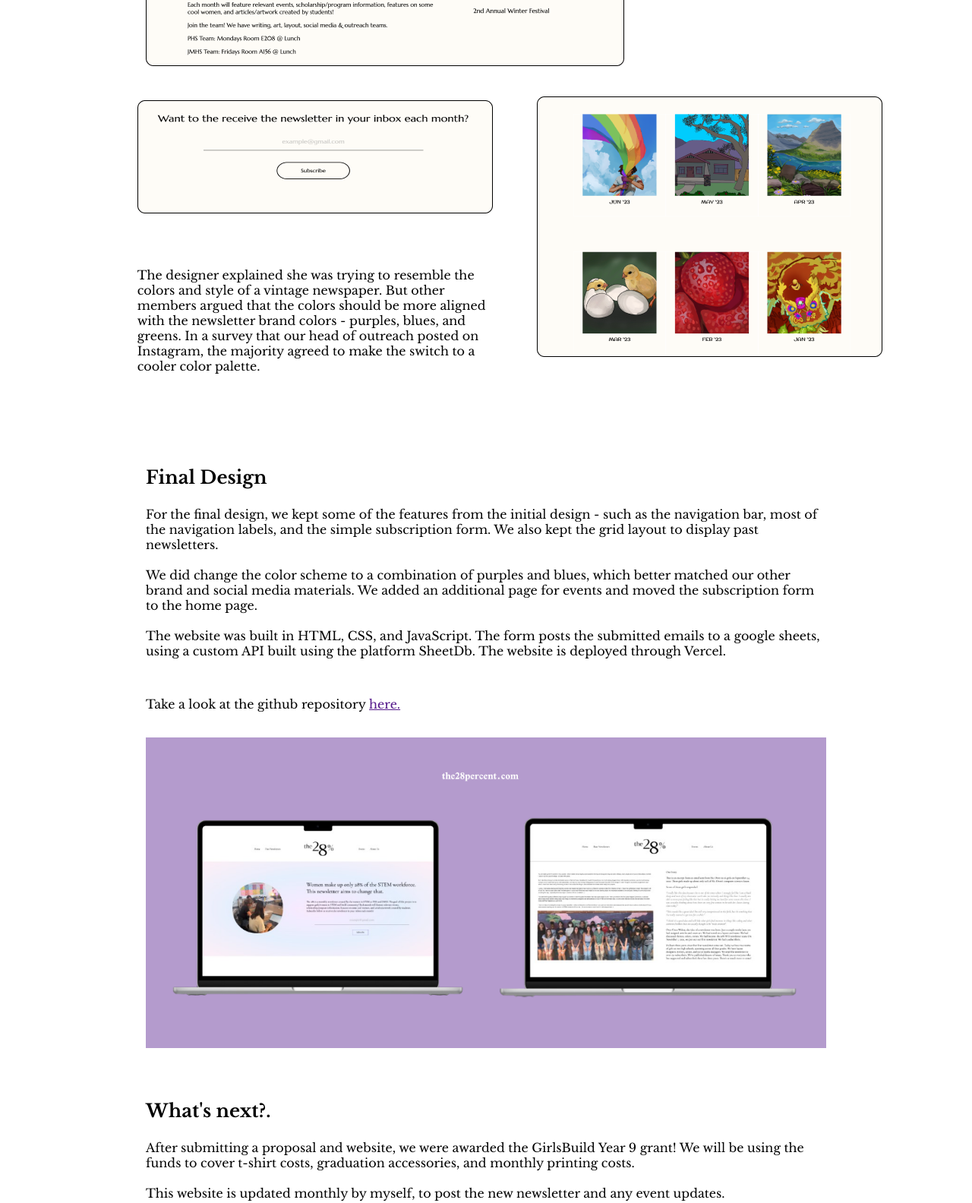
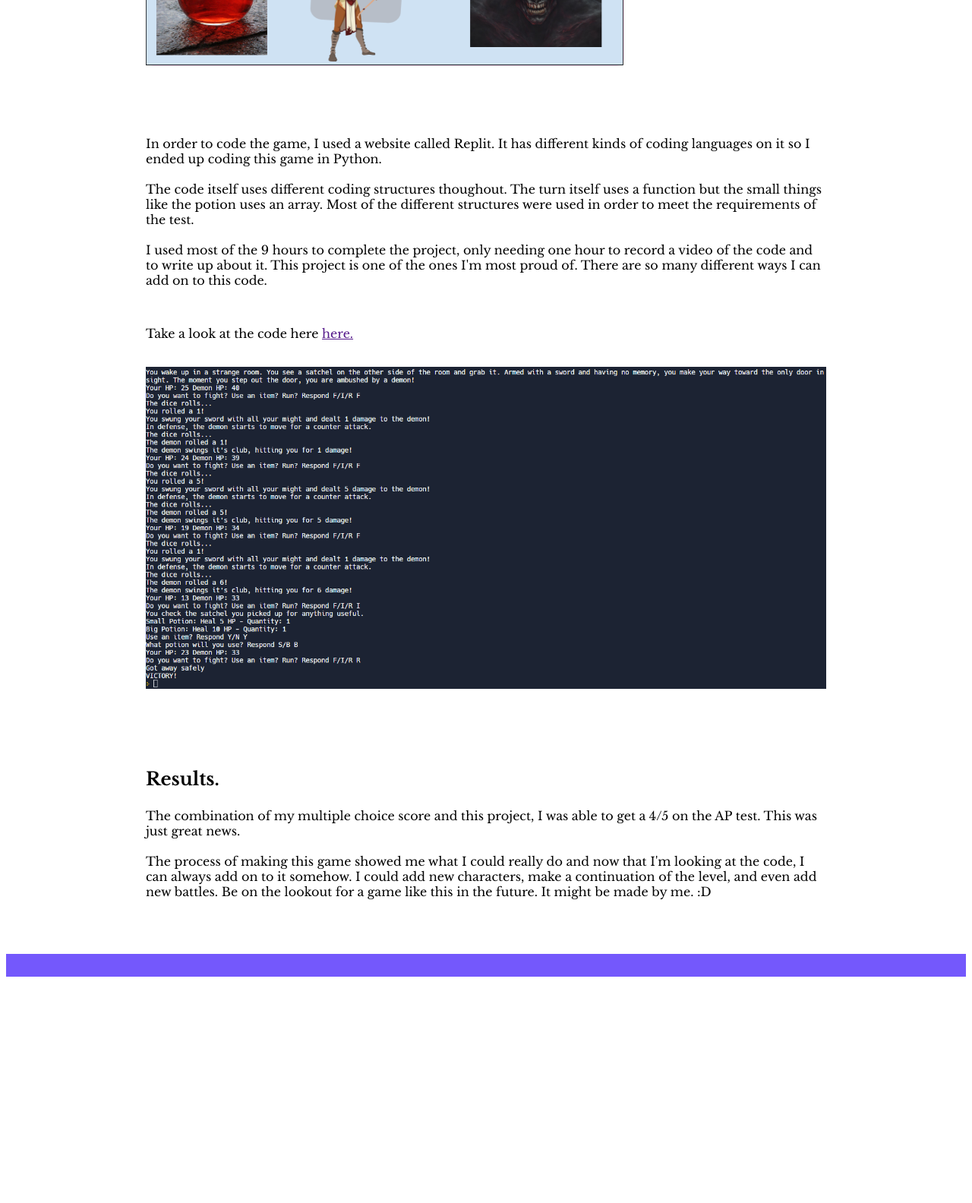
Before and after one commit to Bobby0609/Senior-Portfolio-Website, a plain HTML site: page pages/28-percent-example-page/28percent-example.html in a window 1280 px wide. Shown: the part 2220-3804 px from the top of the page at 76% size. After the commit the page ends 3514 px from the top, so only its background shows below. Drawn offline with nearby package versions, Linux system fonts and the light colour scheme.

Commit message:
Third Commit

```diff
--- a/pages/28-percent-example-page/28percent-example.html
+++ b/pages/28-percent-example-page/28percent-example.html
@@ -19,8 +19,7 @@
           <div class="nav-link dropdown">
             <a href="#""><p>projects</a>
             <div class="dropdown-content">
-              <a href="/pages/28-percent-example-page/28percent-example.html">28 Percent Website Example</a>
-              <a href="/pages/project-template.html">Project Template</a>
+              <a href="/pages/28-percent-example-page/28percent-example.html">Turned Based Battle</a>
             </div>
 
         </div>
@@ -99,94 +98,54 @@
 
       <div class="side-by-side">
         <div class="sbs-container" style="width: 630px; height: 418px">
-          <img src="./28percent-example-assets/initial-website-design.png" />
+          <img src="./28percent-example-assets/APCSP Mood Board.png" width="630" height="418"/>
         </div>
         <div>
           <p class="sbs-right" style="width: 265px">
-            A lot of the team liked the simplicity of the navigation menu and
-            information architecure, noting it was really easy to find
-            everything and navigate through the website.
-            <br /><br />
-            Team members also liked the use of a grid layout for past
-            newsletters and how simple the subscribe feature was.
-            <br /><br />
-            But in terms of the color & typography choices, the team was
-            divided.
+            When I think of fantasy the first things that come to mind are knights, monsters, and medieval times.
+            The first thing that came to mind would you would play as some swordsman fighting a monster.
+            Thus, the base of the game was conceptualized.
           </p>
         </div>
-      </div>
-    </div>
-
-    <div class="three-grid" style="padding-left: 5%">
-      <div class="three-grid-sec">
-        <div class="section">
-          <img
-            src="./28percent-example-assets/subscriber-list-design.png"
-            style="width: 468px; height: 149px"
-          />
-        </div>
-        <div class="section">
-          <p class="section-body">
-            The designer explained she was trying to resemble the colors and
-            style of a vintage newspaper. But other members argued that the
-            colors should be more aligned with the newsletter brand colors -
-            purples, blues, and greens. In a survey that our head of outreach
-            posted on Instagram, the majority agreed to make the switch to a
-            cooler color palette.
-          </p>
-        </div>
-      </div>
-      <div class="three-grid-sec">
-        <div class="section">
-          <img
-            src="./28percent-example-assets/past-newsletters-design.png"
-            style="width: 455px; height: 343px"
-          />
-        </div>
-
-        <div class="section"></div>
       </div>
     </div>
 
     <br /><br />
 
     <div class="section">
-      <p class="section-title">Final Design</p>
       <p class="section-body">
-        For the final design, we kept some of the features from the initial
-        design - such as the navigation bar, most of the navigation labels, and
-        the simple subscription form. We also kept the grid layout to display
-        past newsletters. <br />
-        <br />
-        We did change the color scheme to a combination of purples and blues,
-        which better matched our other brand and social media materials. We
-        added an additional page for events and moved the subscription form to
-        the home page.
+        In order to code the game, I used a website called Replit. It has different kinds of coding languages on it
+        so I ended up coding this game in Python.
         <br />
         <br />
-        The website was built in HTML, CSS, and JavaScript. The form posts the
-        submitted emails to a google sheets, using a custom API built using the
-        platform SheetDb. The website is deployed through Vercel.
+        The code itself uses different coding structures thoughout. The turn itself uses a function but the small things like the
+        potion uses an array. Most of the different structures were used in order to meet the requirements of the test.
+        <br />
+        <br />
+        I used most of the 9 hours to complete the project, only needing one hour to record a video of the code and to write up about it.
+        This project is one of the ones I'm most proud of. There are so many different ways I can add on to this code.
       </p>
       <br />
       <p class="section-body">
-        Take a look at the github repository <a href="">here.</a>
+        Take a look at the code here <a href="">here.</a>
       </p>
       <br />
 
-      <img src="./28percent-example-assets/final-design.png" style="width: 100%" />
+      <img src="./28percent-example-assets/CreateTask.png" style="width: 100%" />
     </div>
 
+    <br /><br />
+
     <div class="section">
-      <p class="section-title">What's next?.</p>
+      <p class="section-title">Results.</p>
       <p class="section-body">
-        After submitting a proposal and website, we were awarded the GirlsBuild
-        Year 9 grant! We will be using the funds to cover t-shirt costs,
-        graduation accessories, and monthly printing costs.
+        The combination of my multiple choice score and this project, I was able to get a 4/5 on the AP test.
+        This was just great news.
         <br />
         <br />
-        This website is updated monthly by myself, to post the new newsletter
-        and any event updates.
+        The process of making this game showed me what I could really do and now that I'm looking at the code, I can always add on to it somehow.
+        I could add new characters, make a continuation of the level, and even add new battles. Be on the lookout for a game like this in the future.
+        It might be made by me. :D
       </p>
     </div>
   </div>
@@ -198,7 +157,7 @@
       width: 100%;
       margin: 0;
       flex-shrink: 0;
-      background-color: #9464c3;
+      background-color: #7458fc;
       display: flex;
       flex-direction: column;
       justify-content: center;
```
Also changed, not shown: index.html (+2 -3 lines), pages/project-template.html (+1 -2 lines), home-page-assets/Hackathon.png (added), pages/28-percent-example-page/28percent-example-assets/APCSP Mood Board.png (added), pages/28-percent-example-page/28percent-example-assets/CreateTask.png (added).
